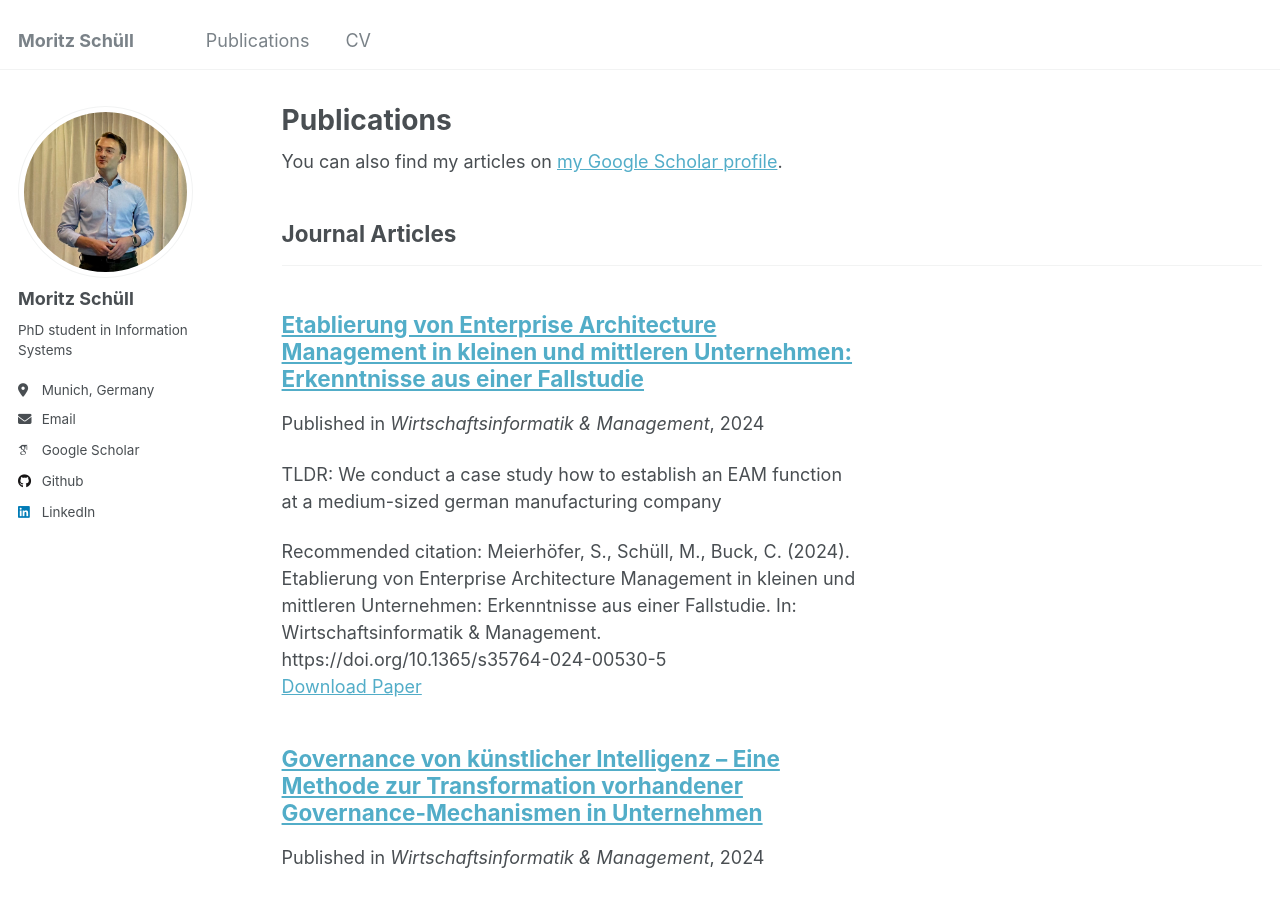
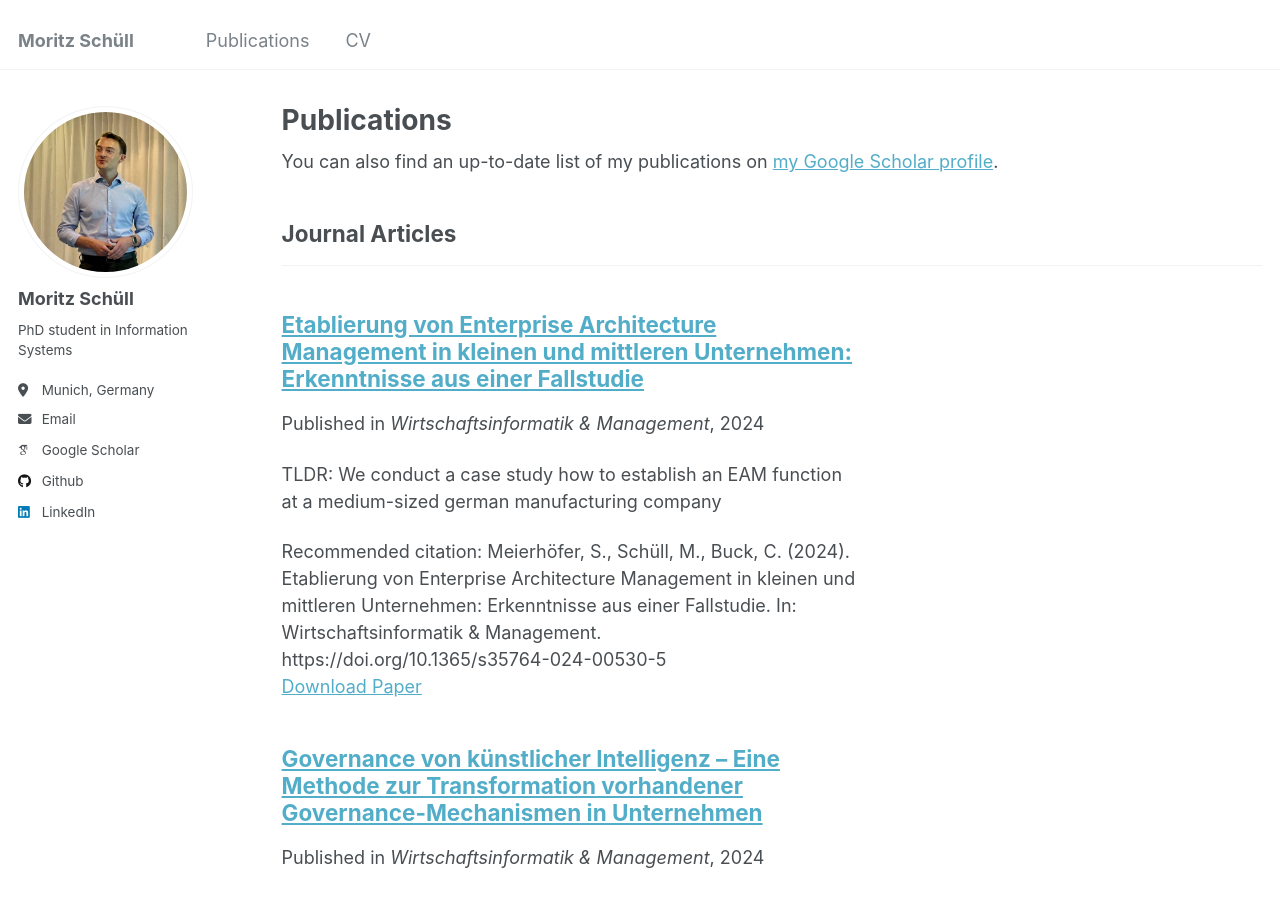
Before and after one commit to moritzschuell/moritzschuell.github.io, a Jekyll site: the page built from _pages/publications.html, in a window 1280 px wide and 900 px high. Built offline with Jekyll 4.4.1, drawn with Linux system fonts in a browser that asks for light colours; some web fonts are replaced.

Commit message:
Change publication link to scholar

```diff
--- a/_pages/publications.html
+++ b/_pages/publications.html
@@ -6,7 +6,7 @@ author_profile: true
 ---
 
 {% if site.author.googlescholar %}
-  <div class="wordwrap">You can also find my articles on <a href="{{site.author.googlescholar}}">my Google Scholar profile</a>.</div>
+  <div class="wordwrap">You can also find an up-to-date list of my publications on <a href="{{site.author.googlescholar}}">my Google Scholar profile</a>.</div>
 {% endif %}
 
 {% include base_path %}
```
